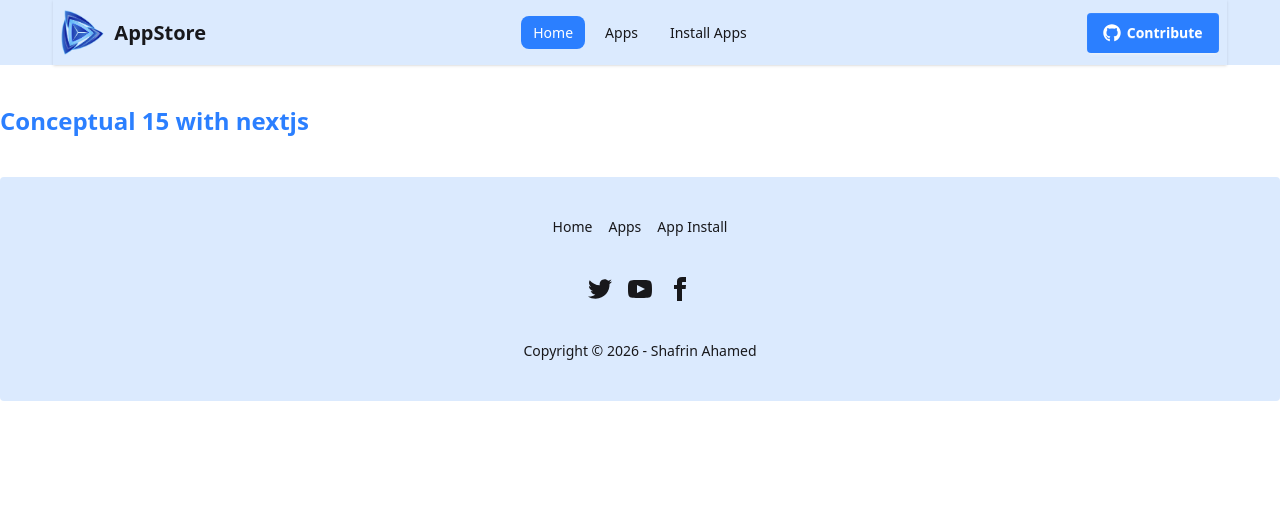
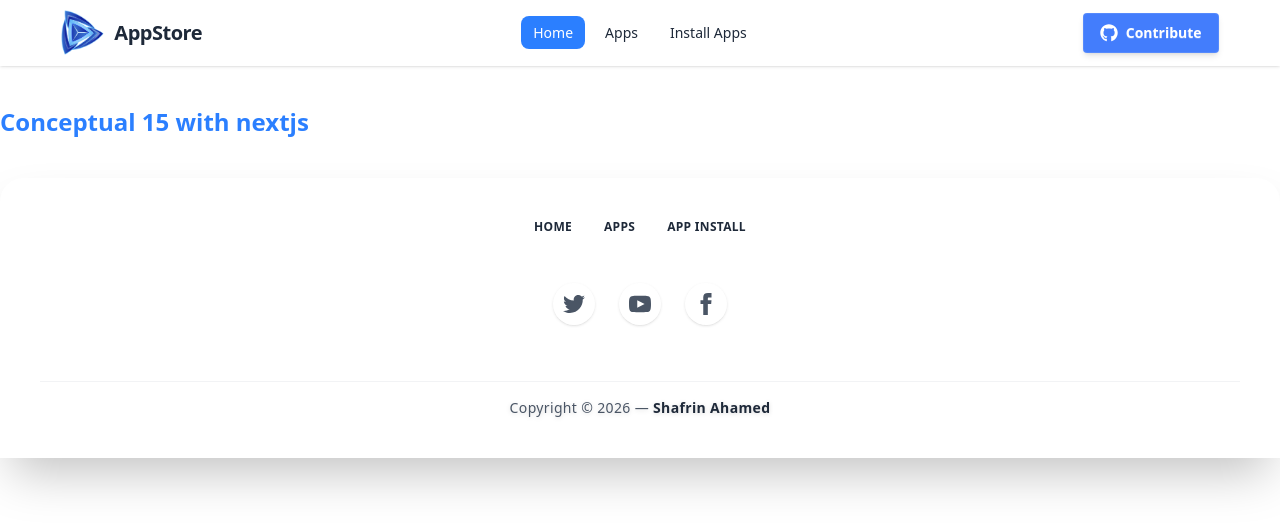
Before and after one commit to shafrinahamed0007/conceptual15_next, a Next.js app: page / in a window 1280 px wide. Shown: the top 530 px of the page. Built offline with nearby package versions, Linux system fonts and the light colour scheme.

Commit message:
design navabar and footer section glass lequide

```diff
--- a/src/app/components/shared/Footer.jsx
+++ b/src/app/components/shared/Footer.jsx
@@ -1,61 +1,58 @@
 import Link from "next/link";
 
 const Footer = () => {
-    const links = (
-        <>
-        <Link href={'/'}>Home</Link>
-        <Link href={'/apps'}>Apps</Link>
-        <Link href="/installapps">App Install</Link>
-        </>
-    )
+  // লিঙ্কগুলোর ফন্ট সাইজ, ট্র্যাকিং (Letter spacing) এবং কালার আরও আকর্ষণীয় করা হয়েছে
+  const links = (
+    <>
+      <Link href={'/'} className="tracking-wide uppercase text-xs font-semibold text-gray-800 hover:text-blue-600 transition-all duration-200">
+        Home
+      </Link>
+      <Link href={'/apps'} className="tracking-wide uppercase text-xs font-semibold text-gray-800 hover:text-blue-600 transition-all duration-200">
+        Apps
+      </Link>
+      <Link href="/installapps" className="tracking-wide uppercase text-xs font-semibold text-gray-800 hover:text-blue-600 transition-all duration-200">
+        App Install
+      </Link>
+    </>
+  );
+
   return (
-    <footer className="footer footer-horizontal footer-center bg-blue-100 text-base-content rounded p-10">
-      <nav className="grid grid-flow-col gap-4">
+    /* ব্যাকগ্রাউন্ড সামান্য গাঢ় (bg-white/40) করা হয়েছে লেখা আরও স্পষ্ট করার জন্য */
+    <footer className="footer footer-horizontal footer-center bg-white/40 backdrop-blur-md border-t border-white/30 rounded-t-3xl p-10 shadow-2xl">
+
+      {/* Navigation Links */}
+      <nav className="grid grid-flow-col gap-8">
         {links}
       </nav>
-      <nav>
-        <div className="grid grid-flow-col gap-4">
-          <a>
-            <svg
-              xmlns="http://www.w3.org/2000/svg"
-              width="24"
-              height="24"
-              viewBox="0 0 24 24"
-              className="fill-current"
-            >
+
+      {/* Social Icons */}
+      <nav className="my-2">
+        <div className="grid grid-flow-col gap-6">
+          <a className="p-2.5 rounded-full bg-white/50 shadow-sm text-gray-600 hover:text-blue-500 hover:bg-white hover:scale-110 transition-all cursor-pointer">
+            <svg xmlns="http://www.w3.org/2000/svg" width="22" height="22" viewBox="0 0 24 24" className="fill-current">
               <path d="M24 4.557c-.883.392-1.832.656-2.828.775 1.017-.609 1.798-1.574 2.165-2.724-.951.564-2.005.974-3.127 1.195-.897-.957-2.178-1.555-3.594-1.555-3.179 0-5.515 2.966-4.797 6.045-4.091-.205-7.719-2.165-10.148-5.144-1.29 2.213-.669 5.108 1.523 6.574-.806-.026-1.566-.247-2.229-.616-.054 2.281 1.581 4.415 3.949 4.89-.693.188-1.452.232-2.224.084.626 1.956 2.444 3.379 4.6 3.419-2.07 1.623-4.678 2.348-7.29 2.04 2.179 1.397 4.768 2.212 7.548 2.212 9.142 0 14.307-7.721 13.995-14.646.962-.695 1.797-1.562 2.457-2.549z"></path>
             </svg>
           </a>
-          <a>
-            <svg
-              xmlns="http://www.w3.org/2000/svg"
-              width="24"
-              height="24"
-              viewBox="0 0 24 24"
-              className="fill-current"
-            >
+          <a className="p-2.5 rounded-full bg-white/50 shadow-sm text-gray-600 hover:text-red-500 hover:bg-white hover:scale-110 transition-all cursor-pointer">
+            <svg xmlns="http://www.w3.org/2000/svg" width="22" height="22" viewBox="0 0 24 24" className="fill-current">
               <path d="M19.615 3.184c-3.604-.246-11.631-.245-15.23 0-3.897.266-4.356 2.62-4.385 8.816.029 6.185.484 8.549 4.385 8.816 3.6.245 11.626.246 15.23 0 3.897-.266 4.356-2.62 4.385-8.816-.029-6.185-.484-8.549-4.385-8.816zm-10.615 12.816v-8l8 3.993-8 4.007z"></path>
             </svg>
           </a>
-          <a>
-            <svg
-              xmlns="http://www.w3.org/2000/svg"
-              width="24"
-              height="24"
-              viewBox="0 0 24 24"
-              className="fill-current"
-            >
+          <a className="p-2.5 rounded-full bg-white/50 shadow-sm text-gray-600 hover:text-blue-700 hover:bg-white hover:scale-110 transition-all cursor-pointer">
+            <svg xmlns="http://www.w3.org/2000/svg" width="22" height="22" viewBox="0 0 24 24" className="fill-current">
               <path d="M9 8h-3v4h3v12h5v-12h3.642l.358-4h-4v-1.667c0-.955.192-1.333 1.115-1.333h2.885v-5h-3.808c-3.596 0-5.192 1.583-5.192 4.615v3.385z"></path>
             </svg>
           </a>
         </div>
       </nav>
-      <aside>
-        <p>
-          Copyright © {new Date().getFullYear()} - Shafrin Ahamed
 
+      {/* Copyright Text */}
+      <aside className="border-t border-gray-200/50 w-full pt-4 mt-2">
+        <p className="text-sm font-medium tracking-wide text-gray-600 drop-shadow-sm">
+          Copyright © {new Date().getFullYear()} — <span className="text-gray-800 font-semibold">Shafrin Ahamed</span>
         </p>
       </aside>
+
     </footer>
   );
 };
--- a/src/app/components/shared/Navbar/Navbar.jsx
+++ b/src/app/components/shared/Navbar/Navbar.jsx
@@ -1,13 +1,14 @@
 import Image from "next/image";
 import Link from "next/link";
 import { FaGithub } from "react-icons/fa";
-import logo from "../../../../../public/images/logo.png";
+import logo from "../../../../../public/images/logo.png"; // আপনার অরিজিনাল পাথটি আগের মতোই রাখা হলো
 import NavLinks from "./NavLinks";
 
 const Navbar = () => {
   return (
-    <div className="bg-blue-100">
-      <div className="navbar w-11/12 mx-auto shadow-sm">
+    /* Liquid Glass (Glassmorphism) Effect */
+    <div className="sticky top-0 z-50 bg-white/30 backdrop-blur-md border-b border-white/20 shadow-sm transition-all duration-300">
+      <div className="navbar w-11/12 mx-auto">
 
         {/* Navbar Start */}
         <div className="navbar-start">
@@ -17,11 +18,12 @@ const Navbar = () => {
             <div
               tabIndex={0}
               role="button"
-              className="btn btn-ghost lg:hidden"
+              className="btn btn-ghost lg:hidden hover:bg-white/20"
+              aria-label="Menu"
             >
               <svg
                 xmlns="http://www.w3.org/2000/svg"
-                className="h-5 w-5"
+                className="h-5 w-5 text-gray-800"
                 fill="none"
                 viewBox="0 0 24 24"
                 stroke="currentColor"
@@ -35,23 +37,25 @@ const Navbar = () => {
               </svg>
             </div>
 
+            {/* মোবাইল ড্রপডাউন মেনু গ্লাস লুক */}
             <ul
               tabIndex={0}
-              className="menu menu-sm dropdown-content bg-base-100 rounded-box z-[1] mt-3 w-52 p-2 shadow"
+              className="menu menu-sm dropdown-content bg-white/70 backdrop-blur-lg rounded-box z-[1] mt-3 w-52 p-2 shadow-xl border border-white/20"
             >
               <NavLinks />
             </ul>
           </div>
 
           {/* Logo */}
-          <Link href="/" className="flex items-center gap-2">
+          <Link href="/" className="flex items-center gap-2 hover:opacity-80 transition">
             <Image
-              src={logo}
+              src={logo} // আপনার অরিজিনাল ইমপোর্ট করা লোগো ভ্যারিয়েবল
               alt="Logo"
               width={45}
               height={45}
+              priority
             />
-            <span className="text-xl font-bold">
+            <span className="text-xl font-bold tracking-tight text-gray-800">
               AppStore
             </span>
           </Link>
@@ -59,7 +63,7 @@ const Navbar = () => {
 
         {/* Navbar Center */}
         <div className="navbar-center hidden lg:flex">
-          <ul className="menu menu-horizontal px-1 gap-2">
+          <ul className="menu menu-horizontal px-1 gap-2 text-gray-800 font-medium">
             <NavLinks />
           </ul>
         </div>
@@ -69,10 +73,11 @@ const Navbar = () => {
           <a
             href="https://github.com"
             target="_blank"
-            className="btn bg-blue-500 text-white hover:bg-blue-600 border-none"
+            rel="noopener noreferrer"
+            className="btn bg-blue-600/80 hover:bg-blue-600 text-white border border-white/10 backdrop-blur-sm shadow-md gap-2"
           >
             <FaGithub size={18} />
-            Contribute
+            <span className="hidden sm:inline">Contribute</span>
           </a>
         </div>
       </div>
```
